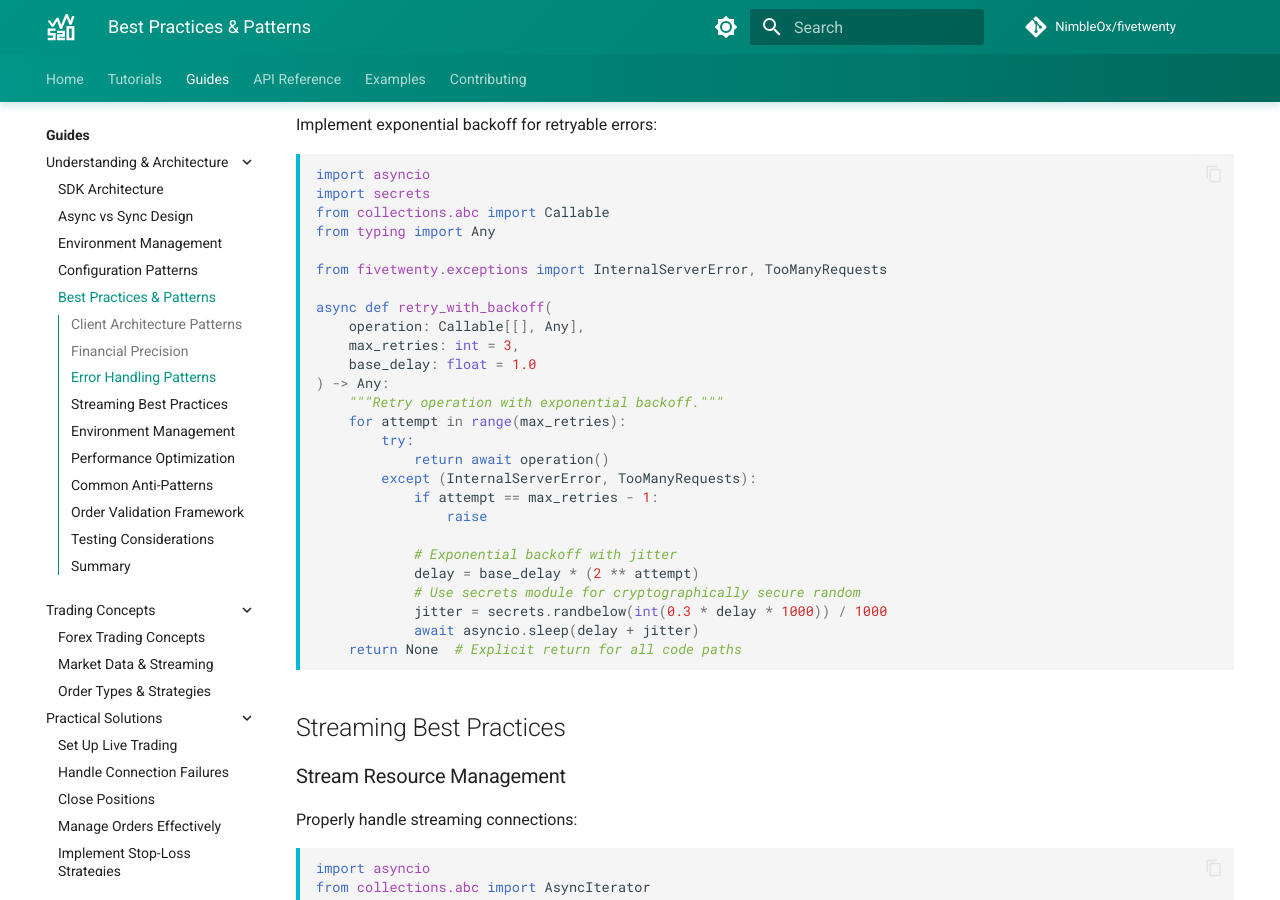
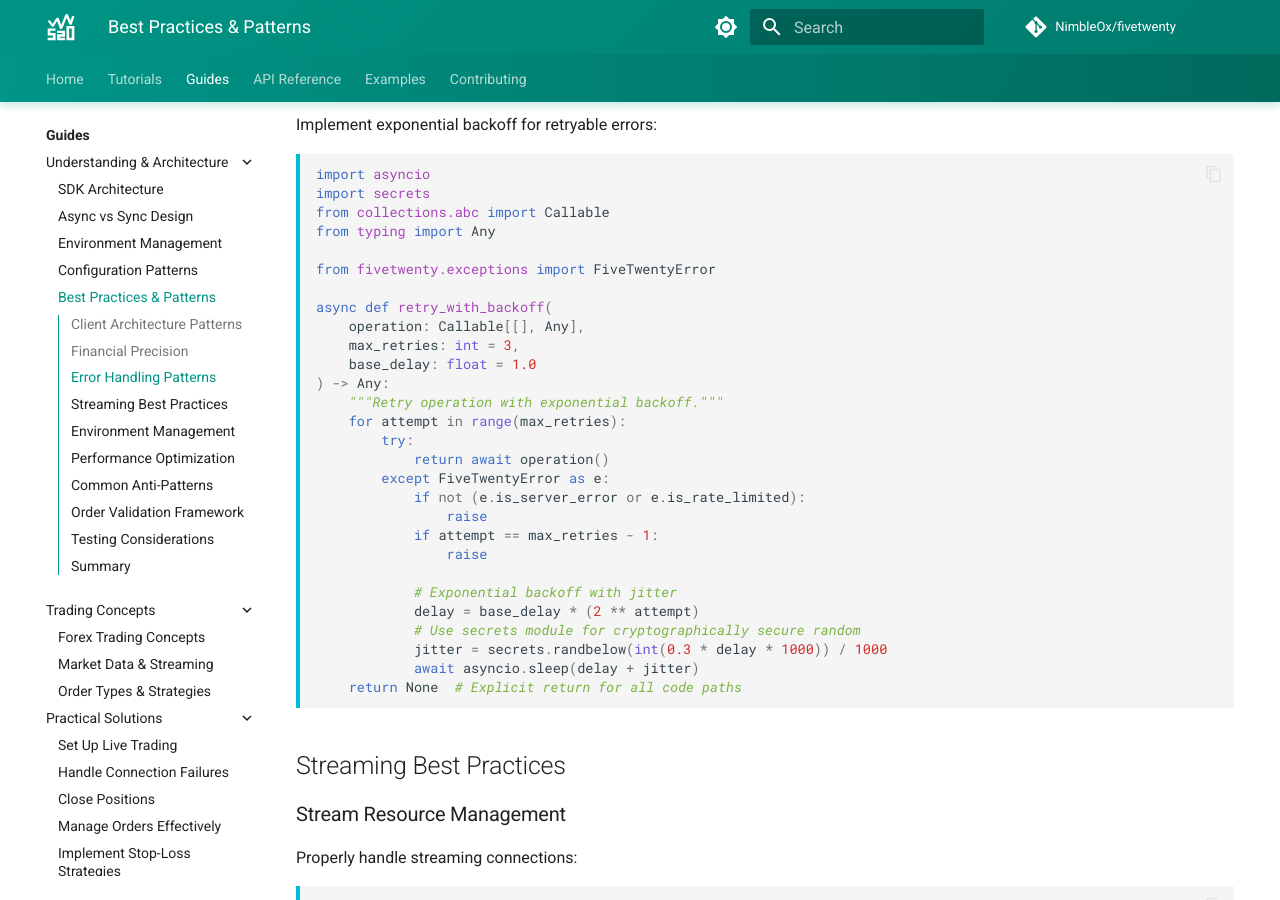
Before and after one commit to NimbleOx/fivetwenty, an MkDocs documentation site: the page built from docs/guides/understanding/best-practices.md, in a window 1280 px wide and 900 px high, scrolled down 6336 px. Built offline with MkDocs 1.6.1 and Material for MkDocs 9.7.7, drawn with Linux system fonts in a browser that asks for light colours; comment, search, counter and statistics services are not loaded; some of the changed text lies outside the part shown.

Commit message:
Replace VeeTwentyError and fictional exception classes in docs
The exception class was renamed to FiveTwentyError but the guides
still referenced VeeTwentyError. Several files also imported
BadRequest, TooManyRequests, and InternalServerError — none of which
exist in fivetwenty.exceptions.

Replaces all references with FiveTwentyError and rewrites the two
except clauses in best-practices.md and manage-orders-effectively.md
to use the .is_server_error / .is_rate_limited helper properties
instead of the fictional subclass hierarchy.

Affects six guide files plus an architecture-extension example.

```diff
--- a/docs/guides/understanding/best-practices.md
+++ b/docs/guides/understanding/best-practices.md
@@ -332,7 +332,7 @@ import secrets
 from collections.abc import Callable
 from typing import Any
 
-from fivetwenty.exceptions import InternalServerError, TooManyRequests
+from fivetwenty.exceptions import FiveTwentyError
 
 async def retry_with_backoff(
     operation: Callable[[], Any],
@@ -343,7 +343,9 @@ async def retry_with_backoff(
     for attempt in range(max_retries):
         try:
             return await operation()
-        except (InternalServerError, TooManyRequests):
+        except FiveTwentyError as e:
+            if not (e.is_server_error or e.is_rate_limited):
+                raise
             if attempt == max_retries - 1:
                 raise
 
@@ -587,7 +589,7 @@ import logging
 import os
 from decimal import Decimal
 from fivetwenty import AsyncClient, Environment
-from fivetwenty.exceptions import VeeTwentyError, TooManyRequests
+from fivetwenty.exceptions import FiveTwentyError
 
 # Step 1: Configure structured logging for production applications
 logger = logging.getLogger(__name__)
@@ -638,7 +640,7 @@ async def good_error_handling():
                 units=1000
             )
             print(f"Success Order placed successfully")
-        except VeeTwentyError as e:
+        except FiveTwentyError as e:
             # Structured logging with specific error details
             logger.error(f"Order placement failed: {e}")
             print(f"Notes Error logged with specific details for debugging")
@@ -653,7 +655,9 @@ async def good_rate_limit_handling():
             print(f"Global Making API request with rate limit awareness...")
             await client.accounts.get_account(account_id)
             print(f"Success API request completed successfully")
-        except TooManyRequests as e:
+        except FiveTwentyError as e:
+            if not e.is_rate_limited:
+                raise
             # Honor API rate limits to maintain good standing
             retry_after = e.retry_after or 60  # Use server-specified delay or default
             print(f"Time Rate limit hit - waiting {retry_after} seconds")
@@ -905,7 +909,7 @@ from typing import Any, Callable, Optional
 import traceback
 import asyncio
 
-from fivetwenty.exceptions import VeeTwentyError
+from fivetwenty.exceptions import FiveTwentyError
 
 
 class ErrorCategory(Enum):
@@ -1007,7 +1011,7 @@ class TradingErrorHandler:
             return ErrorCategory.RATE_LIMITING
         if "validation" in error_message or "invalid" in error_message:
             return ErrorCategory.VALIDATION
-        if isinstance(error, VeeTwentyError):
+        if isinstance(error, FiveTwentyError):
             return ErrorCategory.ORDER_EXECUTION
 
         return ErrorCategory.SYSTEM
```
Also changed, not shown: other parts of docs/guides/understanding/best-practices.md (+1 -1 lines), docs/guides/practical-solutions/manage-orders-effectively.md (+4 -4 lines), docs/guides/trading-concepts/forex-trading-concepts.md (+2 -2 lines), docs/guides/trading-concepts/order-types.md (+2 -2 lines), docs/guides/understanding/async-vs-sync.md (+4 -4 lines), docs/guides/understanding/sdk-architecture.md (+4 -4 lines).
